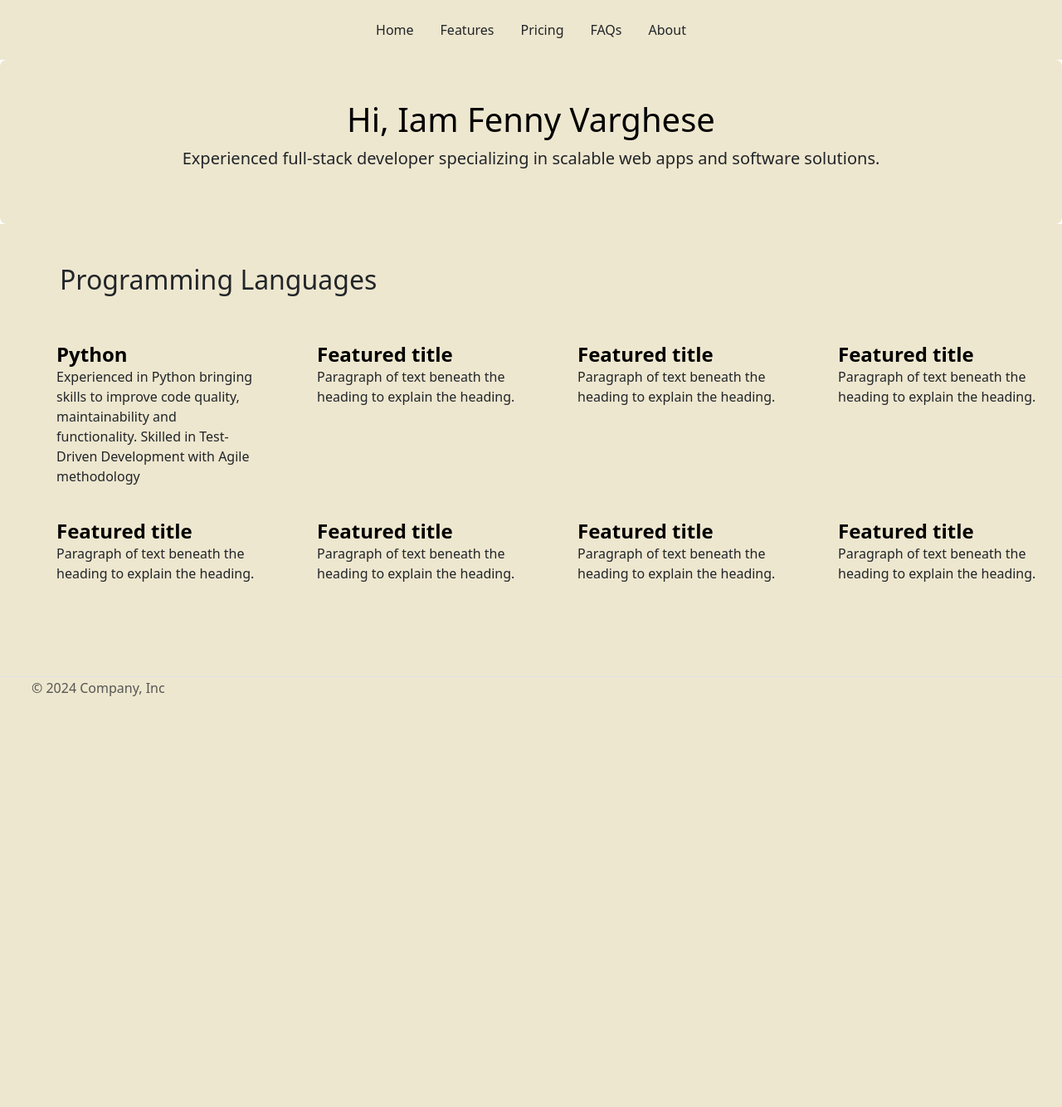
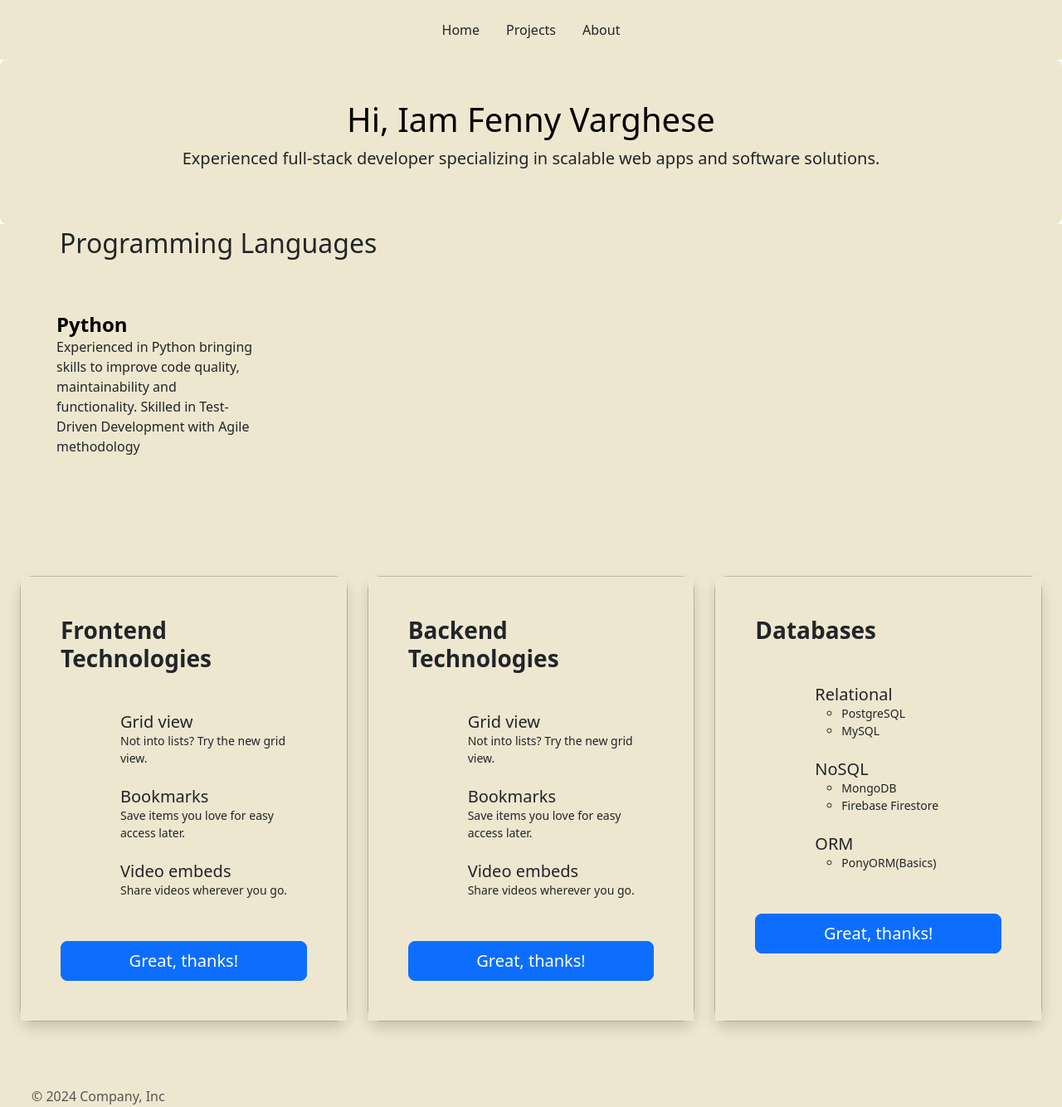
Before and after one commit to fenny7646/portfolio, a Django app: template templates/base.html in a window 1280 px wide. Shown: the whole page at 83% size. Before the commit the page ends 839 px from the top, so only its background shows below. Run offline with Django 3.2, Linux system fonts and the light colour scheme; the template is opened without the code that fills it, so the values that code supplies are empty; some libraries are stand-ins or nearby versions.

Commit message:
Database Edited

```diff
--- a/templates/header.html
+++ b/templates/header.html
@@ -1,10 +1,8 @@
 {% load static %}
 <header class="d-flex justify-content-center py-3">
     <ul class="nav nav-pills">
-      <li class="nav-item"><a href="#" class="nav-link text-dark" aria-current="page">Home</a></li>
-      <li class="nav-item"><a href="#" class="nav-link text-dark">Features</a></li>
-      <li class="nav-item"><a href="#" class="nav-link text-dark">Pricing</a></li>
-      <li class="nav-item"><a href="#" class="nav-link text-dark">FAQs</a></li>
+      <li class="nav-item"><a href="#" class="nav-link text-dark">Home</a></li>
+      <li class="nav-item"><a href="#" class="nav-link text-dark">Projects</a></li>
       <li class="nav-item"><a href="#" class="nav-link text-dark">About</a></li>
     </ul>
   </header>
--- a/templates/main.html
+++ b/templates/main.html
@@ -7,9 +7,8 @@
     </div>
 
 
-    <div class="px-4 py-5" id="icon-grid">
-        <h2 class="pb-0 px-5 border-bottom">Programming Languages</h2>
-
+    <div class="px-4 py-1" id="icon-grid">
+        <h2 class="pb-0 mb-3 px-5 border-bottom">Programming Languages</h2>
         <div class="row row-cols-1 row-cols-sm-2 row-cols-md-3 row-cols-lg-4 g-4 py-5">
           <div class="col d-flex align-items-start">
             <svg class="bi text-body-secondary flex-shrink-0 me-3" width="1.75em" height="1.75em"><use xlink:href="#bootstrap"></use></svg>
@@ -18,54 +17,123 @@
               <p>Experienced in Python bringing skills to improve code quality, maintainability and functionality. Skilled in Test-Driven Development with Agile methodology</p>
             </div>
           </div>
-          <div class="col d-flex align-items-start">
-            <svg class="bi text-body-secondary flex-shrink-0 me-3" width="1.75em" height="1.75em"><use xlink:href="#cpu-fill"></use></svg>
-            <div>
-              <h3 class="fw-bold mb-0 fs-4 text-body-emphasis">Featured title</h3>
-              <p>Paragraph of text beneath the heading to explain the heading.</p>
+        </div>
+      </div>
+
+      <div class="modal modal-sheet position-static d-block p-4 py-md-5" tabindex="-1" role="dialog" id="modalTour">
+        <div class="row gy-4 d-flex align-items-stretch">
+          <!-- Frontend Technologies -->
+          <div class="col-md-4 d-flex">
+            <div class="modal-dialog w-100" role="document">
+              <div class="modal-content rounded-4 shadow h-100">
+                <div class="modal-body p-5">
+                  <h2 class="fs-3 fw-bold mb-0">Frontend Technologies</h2>
+                  <ul class="d-grid gap-4 my-5 list-unstyled small">
+                    <li class="d-flex gap-4">
+                      <svg class="bi text-body-secondary flex-shrink-0" width="48" height="48"><use xlink:href="#grid-fill"></use></svg>
+                      <div>
+                        <h5 class="mb-0">Grid view</h5>
+                        Not into lists? Try the new grid view.
+                      </div>
+                    </li>
+                    <li class="d-flex gap-4">
+                      <svg class="bi text-warning flex-shrink-0" width="48" height="48"><use xlink:href="#bookmark-star"></use></svg>
+                      <div>
+                        <h5 class="mb-0">Bookmarks</h5>
+                        Save items you love for easy access later.
+                      </div>
+                    </li>
+                    <li class="d-flex gap-4">
+                      <svg class="bi text-primary flex-shrink-0" width="48" height="48"><use xlink:href="#film"></use></svg>
+                      <div>
+                        <h5 class="mb-0">Video embeds</h5>
+                        Share videos wherever you go.
+                      </div>
+                    </li>
+                  </ul>
+                  <button type="button" class="btn btn-lg btn-primary mt-auto w-100">Great, thanks!</button>
+                </div>
+              </div>
             </div>
           </div>
-          <div class="col d-flex align-items-start">
-            <svg class="bi text-body-secondary flex-shrink-0 me-3" width="1.75em" height="1.75em"><use xlink:href="#calendar3"></use></svg>
-            <div>
-              <h3 class="fw-bold mb-0 fs-4 text-body-emphasis">Featured title</h3>
-              <p>Paragraph of text beneath the heading to explain the heading.</p>
+
+          <!-- Backend Technologies -->
+          <div class="col-md-4 d-flex">
+            <div class="modal-dialog w-100" role="document">
+              <div class="modal-content rounded-4 shadow h-100">
+                <div class="modal-body p-5">
+                  <h2 class="fs-3 fw-bold mb-0">Backend Technologies</h2>
+                  <ul class="d-grid gap-4 my-5 list-unstyled small">
+                    <li class="d-flex gap-4">
+                      <svg class="bi text-body-secondary flex-shrink-0" width="48" height="48"><use xlink:href="#grid-fill"></use></svg>
+                      <div>
+                        <h5 class="mb-0">Grid view</h5>
+                        Not into lists? Try the new grid view.
+                      </div>
+                    </li>
+                    <li class="d-flex gap-4">
+                      <svg class="bi text-warning flex-shrink-0" width="48" height="48"><use xlink:href="#bookmark-star"></use></svg>
+                      <div>
+                        <h5 class="mb-0">Bookmarks</h5>
+                        Save items you love for easy access later.
+                      </div>
+                    </li>
+                    <li class="d-flex gap-4">
+                      <svg class="bi text-primary flex-shrink-0" width="48" height="48"><use xlink:href="#film"></use></svg>
+                      <div>
+                        <h5 class="mb-0">Video embeds</h5>
+                        Share videos wherever you go.
+                      </div>
+                    </li>
+                  </ul>
+                  <button type="button" class="btn btn-lg btn-primary mt-auto w-100">Great, thanks!</button>
+                </div>
+              </div>
             </div>
           </div>
-          <div class="col d-flex align-items-start">
-            <svg class="bi text-body-secondary flex-shrink-0 me-3" width="1.75em" height="1.75em"><use xlink:href="#home"></use></svg>
-            <div>
-              <h3 class="fw-bold mb-0 fs-4 text-body-emphasis">Featured title</h3>
-              <p>Paragraph of text beneath the heading to explain the heading.</p>
+
+          <!-- Database -->
+          <div class="col-md-4 d-flex">
+            <div class="modal-dialog w-100" role="document">
+              <div class="modal-content rounded-4 shadow h-100">
+                <div class="modal-body p-5">
+                  <h2 class="fs-3 fw-bold mb-0">Databases</h2>
+                  <ul class="d-grid gap-4 my-5 list-unstyled small">
+                    <li class="d-flex gap-4">
+                      <svg class="bi text-body-secondary flex-shrink-0" width="48" height="48"><use xlink:href="#grid-fill"></use></svg>
+                      <div>
+                        <h5 class="mb-0">Relational</h5>
+                        <ul>
+                          <li>PostgreSQL</li>
+                          <li>MySQL</li>
+                        </ul>
+                      </div>
+                    </li>
+                    <li class="d-flex gap-4">
+                      <svg class="bi text-warning flex-shrink-0" width="48" height="48"><use xlink:href="#bookmark-star"></use></svg>
+                      <div>
+                        <h5 class="mb-0">NoSQL</h5>
+                        <ul>
+                          <li>MongoDB</li>
+                          <li>Firebase Firestore</li>
+                        </ul>
+                      </div>
+                    </li>
+                    <li class="d-flex gap-4">
+                      <svg class="bi text-warning flex-shrink-0" width="48" height="48"><use xlink:href="#bookmark-star"></use></svg>
+                      <div>
+                        <h5 class="mb-0">ORM</h5>
+                        <ul>
+                          <li>PonyORM(Basics)</li>
+                        </ul>
+                      </div>
+                    </li>
+                  </ul>
+                  <button type="button" class="btn btn-lg btn-primary mt-auto w-100">Great, thanks!</button>
+                </div>
+              </div>
             </div>
           </div>
-          <div class="col d-flex align-items-start">
-            <svg class="bi text-body-secondary flex-shrink-0 me-3" width="1.75em" height="1.75em"><use xlink:href="#speedometer2"></use></svg>
-            <div>
-              <h3 class="fw-bold mb-0 fs-4 text-body-emphasis">Featured title</h3>
-              <p>Paragraph of text beneath the heading to explain the heading.</p>
-            </div>
-          </div>
-          <div class="col d-flex align-items-start">
-            <svg class="bi text-body-secondary flex-shrink-0 me-3" width="1.75em" height="1.75em"><use xlink:href="#toggles2"></use></svg>
-            <div>
-              <h3 class="fw-bold mb-0 fs-4 text-body-emphasis">Featured title</h3>
-              <p>Paragraph of text beneath the heading to explain the heading.</p>
-            </div>
-          </div>
-          <div class="col d-flex align-items-start">
-            <svg class="bi text-body-secondary flex-shrink-0 me-3" width="1.75em" height="1.75em"><use xlink:href="#geo-fill"></use></svg>
-            <div>
-              <h3 class="fw-bold mb-0 fs-4 text-body-emphasis">Featured title</h3>
-              <p>Paragraph of text beneath the heading to explain the heading.</p>
-            </div>
-          </div>
-          <div class="col d-flex align-items-start">
-            <svg class="bi text-body-secondary flex-shrink-0 me-3" width="1.75em" height="1.75em"><use xlink:href="#tools"></use></svg>
-            <div>
-              <h3 class="fw-bold mb-0 fs-4 text-body-emphasis">Featured title</h3>
-              <p>Paragraph of text beneath the heading to explain the heading.</p>
-            </div>
-          </div>
-        </div>
-      </div>
+
+        </div> <!-- End of row -->
+      </div> <!-- End of modal -->
```
